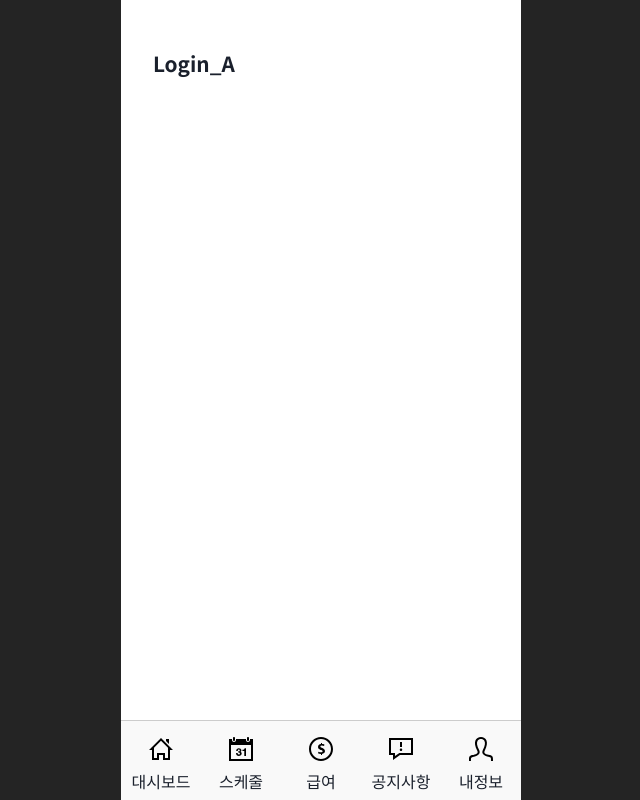
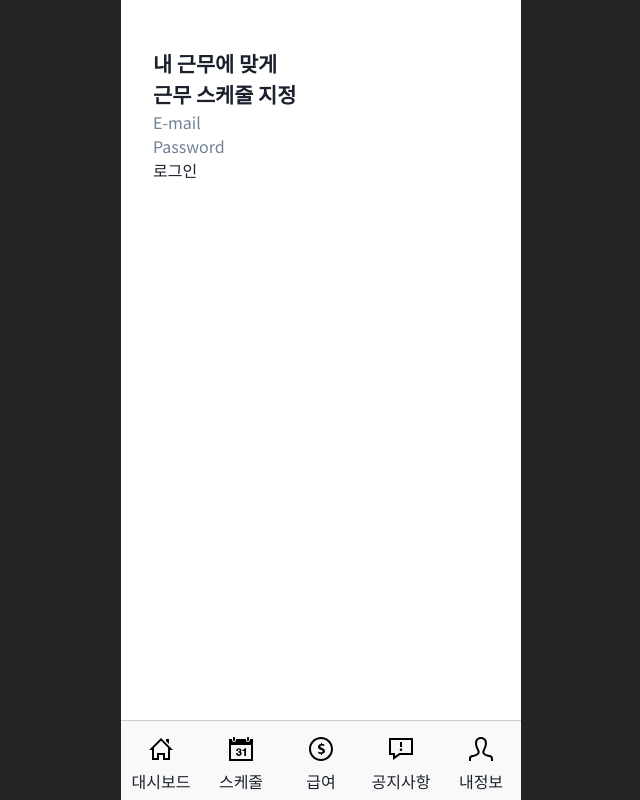
Before and after one commit to 12-Cookie/cookie-s, a React (Vite) app: page /login/admin in a window 1280 px wide. Shown: the whole page, without its empty margins (319-959 px from the left). Built offline with nearby package versions, Linux system fonts and the light colour scheme; no server answers.

Commit message:
관리자 로그인 페이지 구현

```diff
--- a/package.json
+++ b/package.json
@@ -19,6 +19,7 @@
     "match-sorter": "^6.3.1",
     "react": "^18.2.0",
     "react-dom": "^18.2.0",
+    "react-hook-form": "^7.47.0",
     "react-router-dom": "^6.16.0",
     "sort-by": "^1.2.0",
     "styled-components": "^6.0.8"
--- /dev/null
+++ b/src/pages/Login/admin/login/LoginForm.jsx
@@ -0,0 +1,64 @@
+import * as style from "./Login_A.style";
+import { useForm } from "react-hook-form";
+
+const userEmail = {
+  required: "필수 필드입니다.",
+};
+
+const userPassword = {
+  required: "필수 필드입니다.",
+  minLegnth: {
+    value: 6,
+    message: "최소 6자입니다.",
+  },
+};
+
+const LoginForm = ({ title, getDataForm, firebaseError }) => {
+  const {
+    register,
+    handleSubmit,
+    formState: { errors },
+    reset,
+  } = useForm({ mode: "onBlur" });
+
+  const onSubmit = ({ email, password }) => {
+    getDataForm(email, password);
+    reset();
+  };
+
+  return (
+    <style.loginWrap>
+      <h1>내 근무에 맞게</h1>
+      <h1>근무 스케줄 지정</h1>
+
+      <form onSubmit={handleSubmit(onSubmit)}>
+        <div>
+          <input
+            type="email"
+            placeholder="E-mail"
+            {...register("email", userEmail)}
+          />
+          {errors?.email && (
+            <div>
+              <span>{errors?.email?.message}</span>
+            </div>
+          )}
+        </div>
+
+        <div>
+          <input
+            type="password"
+            placeholder="Password"
+            {...register("password", userPassword)}
+          />
+          {errors?.password && <span>{errors?.password?.message}</span>}
+        </div>
+
+        <button type="submit">{title}</button>
+        {firebaseError && <span>{firebaseError}</span>}
+      </form>
+    </style.loginWrap>
+  );
+};
+
+export default LoginForm;
--- a/src/pages/Login/admin/login/Login_A.jsx
+++ b/src/pages/Login/admin/login/Login_A.jsx
@@ -1,10 +1,59 @@
 import * as style from "./Login_A.style";
+import LoginForm from "./LoginForm";
+import {
+  getAuth,
+  signInWithEmailAndPassword,
+  onAuthStateChanged,
+} from "firebase/auth";
+import { app } from "../../../../firebase/firebase";
+import { useNavigate, useLocation } from "react-router-dom";
+import { useState, useEffect } from "react";
+
+const initailUserdata = localStorage.getItem("userData")
+  ? JSON.parse(localStorage.getItem("userData"))
+  : {};
 
 const Login_A = () => {
+  const [userData, setUserData] = useState(initailUserdata);
+
+  const auth = getAuth(app);
+  const navigate = useNavigate();
+  const { pathname } = useLocation();
+  const [firebaseError, setFirebaseError] = useState("");
+
+  const handleLogin = (email, password) => {
+    signInWithEmailAndPassword(auth, email, password)
+      .then((response) => {
+        console.log(response);
+        localStorage.setItem("userData", JSON.stringify(response.user));
+      })
+      .catch((error) => {
+        return error & setFirebaseError("이메일 또는 비밀번호가 틀렸습니다.");
+      });
+  };
+
+  useEffect(() => {
+    const unsubscribe = onAuthStateChanged(auth, (user) => {
+      if (!user) {
+        console.log(user);
+        setUserData(user); // 상태관리 필요
+        navigate("/login/admin");
+      } else if (user && pathname === "/login/admin") {
+        navigate("/dashboard");
+      }
+    });
+
+    return () => {
+      unsubscribe();
+    };
+  }, [auth, navigate]);
+
   return (
-    <style.loginWrap>
-      <h1>Login_A</h1>
-    </style.loginWrap>
+    <LoginForm
+      title={"로그인"}
+      getDataForm={handleLogin}
+      firebaseError={firebaseError}
+    />
   );
 };
 
```
Also changed, not shown: 1 other file (tests, documents, lock files or other folders).
